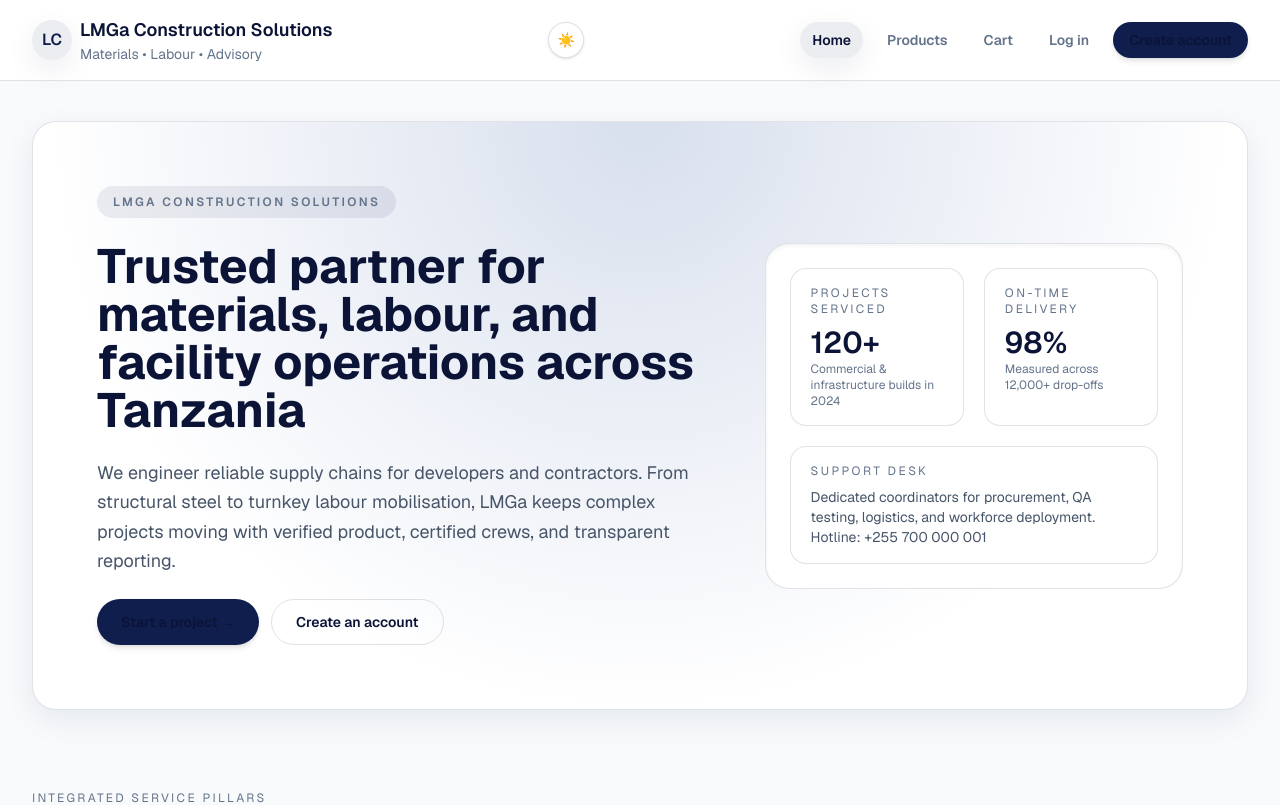
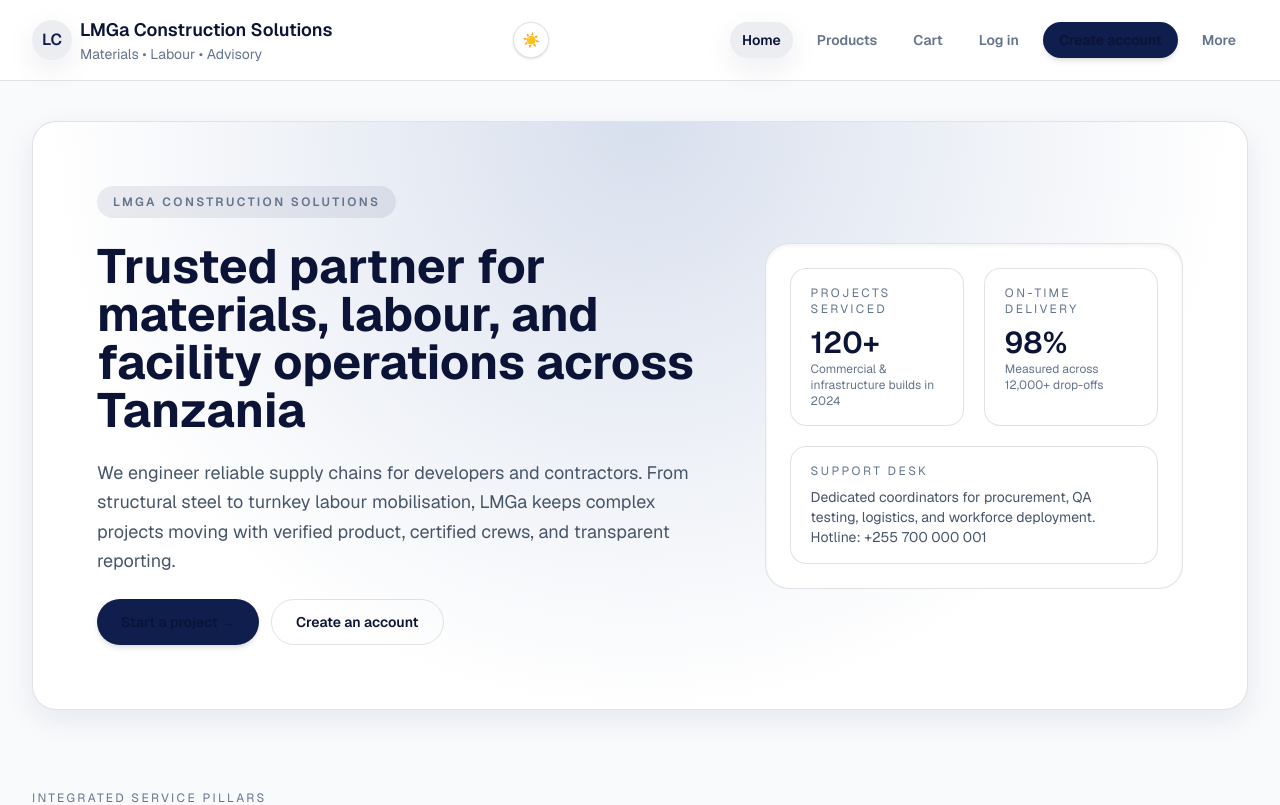
Before and after one commit to Stephen-Mhuli/tz-materials, a Next.js app in the folder frontend/: page / in a window 1280 px wide. Shown: the top 805 px of the page. Built offline with nearby package versions, Linux system fonts and the light colour scheme; no server answers.

Commit message:
fixed nav final

```diff
--- a/frontend/src/components/HeaderNav.tsx
+++ b/frontend/src/components/HeaderNav.tsx
@@ -230,7 +230,6 @@ export function HeaderNav() {
 
         <nav className="hidden items-center gap-3 md:flex">
           <NavLinks links={primaryLinks} showAuthControls={!isAuthenticated} />
-          {(overflowLinks.length > 0 || isAuthenticated) && (
           <div className="relative" ref={overflowRef}>
             <button
               type="button"
@@ -246,9 +245,11 @@ export function HeaderNav() {
                 <div className="mb-3 rounded-xl border border-[color:var(--border-muted)] bg-[color:var(--surface-elevated)] px-3 py-2 text-xs font-semibold uppercase tracking-[0.2em] text-muted">
                   {t("nav_more")}
                 </div>
+                {overflowLinks.length > 0 && (
                   <div className="flex flex-col gap-1">
                     <NavLinks links={overflowLinks} variant="menu" showAuthControls={false} />
                   </div>
+                )}
                 <div className="mt-3 border-t border-[color:var(--border-muted)] pt-3">
                   <LocaleToggle condensed />
                   {isAuthenticated && (
@@ -266,7 +267,6 @@ export function HeaderNav() {
               </div>
             )}
           </div>
-          )}
         </nav>
       </div>
       {menuOpen && (
```
Lines whose indentation alone changed are shown as unchanged.
